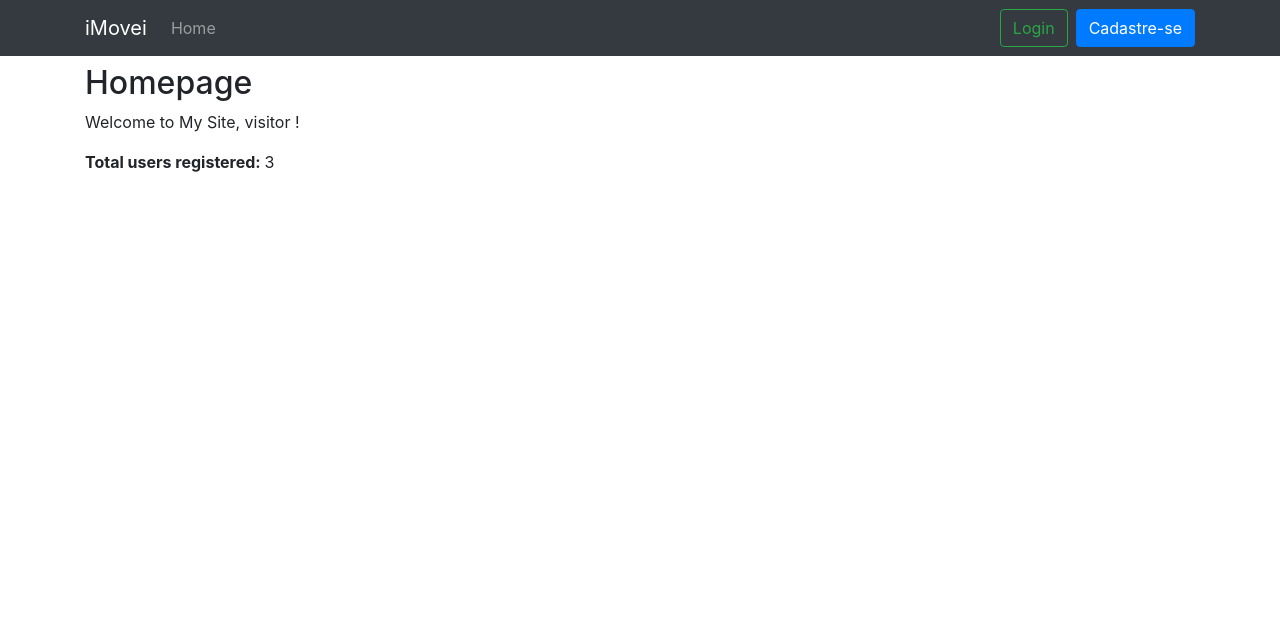
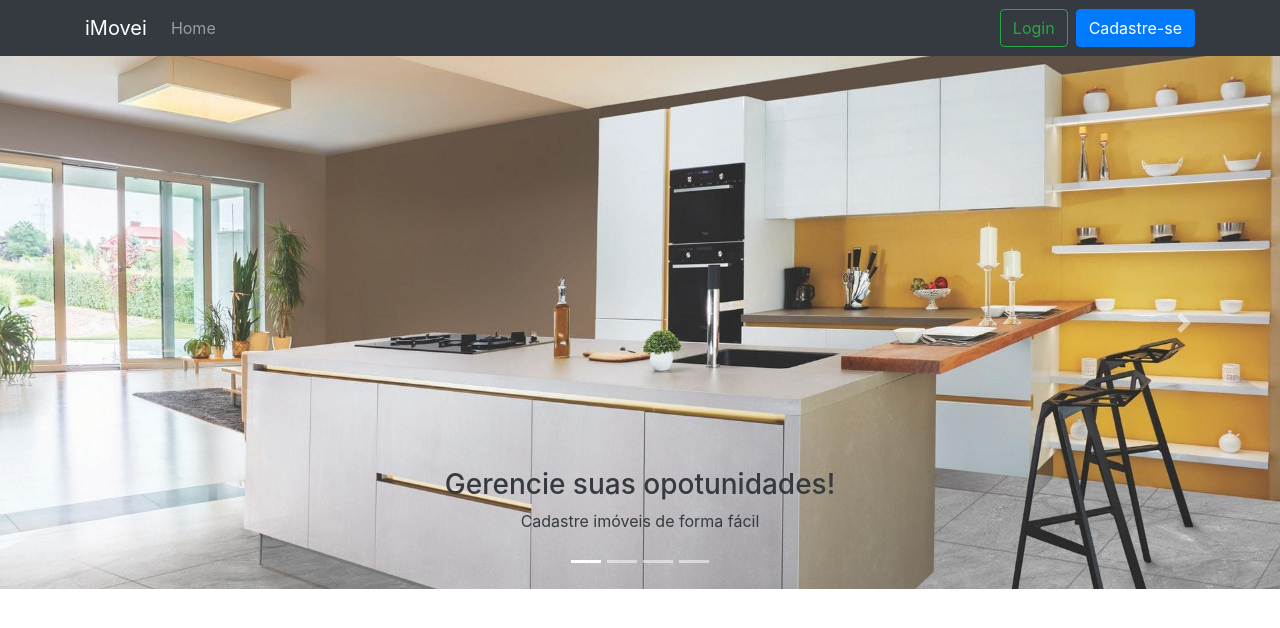
Before and after one commit to joaopedro-guimaraes/imovei-django, a Django app: page / in a window 1280 px wide. Shown: the top 628 px of the page. Run offline with Django 3.2, Linux system fonts and the light colour scheme; data comes from the database, SQL or seed files in the repository; both versions use the stored data as it was after the commit; parts of the project's set-up code (start-up, migrations or seed data) failed here and were passed over; some libraries are stand-ins or nearby versions.

Commit message:
ViaCEP, carousel bootstrap4

```diff
--- a/src/iMovei/settings.py
+++ b/src/iMovei/settings.py
@@ -130,6 +130,10 @@
 
 STATIC_URL = '/static/'
 
+STATICFILES_DIRS = [
+    'static',
+]
+
 LOGIN_REDIRECT_URL = 'home'
 LOGOUT_REDIRECT_URL = 'home'
 
--- a/src/iMovei/templates/agenda/cadastro_visita.html
+++ b/src/iMovei/templates/agenda/cadastro_visita.html
@@ -5,6 +5,7 @@
 {% load crispy_forms_tags %}
 
 {% block content %}
+<div class="container">
 <h1 class="mt-2">Cadastro de visita</h1>
 <hr class="mt-0">
 <div class="row justify-content-center">
@@ -21,4 +22,5 @@
         </div>
     </div>
 </div>
+</div>
 {% endblock content %}
--- a/src/iMovei/templates/agenda/detalhamento_visita.html
+++ b/src/iMovei/templates/agenda/detalhamento_visita.html
@@ -5,7 +5,8 @@
 {% load crispy_forms_tags %}
 
 {% block content %}
-<h2>Detalhamento</h2>
+<div class="container">
+<h1>Detalhamento</h1>
 <hr>
 <div class="row justify-content-center">
     <div class="col-10">
@@ -29,4 +30,5 @@
         <a class="btn btn-outline-primary" href="{% url 'agenda:lista_visitas' %}">Voltar</a>
     </div>
 </div>
+</div>
 {% endblock content %}
--- a/src/iMovei/templates/agenda/lista_visitas.html
+++ b/src/iMovei/templates/agenda/lista_visitas.html
@@ -5,7 +5,8 @@
 {% load crispy_forms_tags %}
 
 {% block content %}
-<h2>Visitas</h2>
+<div class="container">
+<h1>Visitas</h1>
 <hr>
 <div class="row justify-content-center">
     <div class="col-10">
@@ -27,4 +28,5 @@
         </div>
     </div>
 </div>
+</div>
 {% endblock content %}
--- a/src/iMovei/templates/base.html
+++ b/src/iMovei/templates/base.html
@@ -1,3 +1,4 @@
+{% load static %}
 <!DOCTYPE html>
 <html lang="en">
 <head>
@@ -20,9 +21,83 @@
         margin: 0;
     }
     </style>
+
+    <!-- Adicionando Javascript -->
+    <script type="text/javascript" >
+
+        function limpa_formulário_cep() {
+            //Limpa valores do formulário de cep.
+            document.getElementById('rua').value=("");
+            document.getElementById('bairro').value=("");
+            document.getElementById('cidade').value=("");
+            document.getElementById('uf').value=("");
+            //document.getElementById('ibge').value=("");
+        }
+
+        function meu_callback(conteudo) {
+            if (!("erro" in conteudo)) {
+                //Atualiza os campos com os valores.
+                document.getElementById('rua').value=(conteudo.logradouro);
+                document.getElementById('bairro').value=(conteudo.bairro);
+                document.getElementById('cidade').value=(conteudo.localidade);
+                document.getElementById('uf').value=(conteudo.uf);
+                //document.getElementById('ibge').value=(conteudo.ibge);
+            } //end if.
+            else {
+                //CEP não Encontrado.
+                limpa_formulário_cep();
+                alert("CEP não encontrado.");
+            }
+        }
+
+        function pesquisacep(valor) {
+
+            //Nova variável "cep" somente com dígitos.
+            var cep = valor.replace(/\D/g, '');
+
+            //Verifica se campo cep possui valor informado.
+            if (cep != "") {
+
+                //Expressão regular para validar o CEP.
+                var validacep = /^[0-9]{8}$/;
+
+                //Valida o formato do CEP.
+                if(validacep.test(cep)) {
+
+                    //Preenche os campos com "..." enquanto consulta webservice.
+                    document.getElementById('rua').value="...";
+                    document.getElementById('bairro').value="...";
+                    document.getElementById('cidade').value="...";
+                    document.getElementById('uf').value="...";
+                    //document.getElementById('ibge').value="...";
+
+                    //Cria um elemento javascript.
+                    var script = document.createElement('script');
+
+                    //Sincroniza com o callback.
+                    script.src = 'https://viacep.com.br/ws/'+ cep + '/json/?callback=meu_callback';
+
+                    //Insere script no documento e carrega o conteúdo.
+                    document.body.appendChild(script);
+
+                } //end if.
+                else {
+                    //cep é inválido.
+                    limpa_formulário_cep();
+                    alert("Formato de CEP inválido.");
+                }
+            } //end if.
+            else {
+                //cep sem valor, limpa formulário.
+                limpa_formulário_cep();
+            }
+        };
+
+    </script>
+
 </head>
 <body>
-    <nav class="navbar navbar-expand-lg navbar-dark bg-dark mb-2">
+    <nav class="navbar navbar-expand-lg navbar-dark bg-dark">
         <div class="container">
             <a class="navbar-brand" href="{% url 'home' %}">iMovei</a>
             <button class="navbar-toggler" type="button" data-toggle="collapse" data-target="#navbarSupportedContent" aria-controls="navbarSupportedContent" aria-expanded="false" aria-label="Toggle navigation">
@@ -38,7 +113,7 @@
                 <li class="nav-item dropdown">
                     <a class="nav-link dropdown-toggle" href="#" id="navbarDropdown" role="button" data-toggle="dropdown" aria-haspopup="true" aria-expanded="false">Clientes</a>
                     <div class="dropdown-menu" aria-labelledby="navbarDropdown">
-                        <a class="dropdown-item" href="{% url 'clientes:home_clientes' %}">Home</a>
+                        <!--<a class="dropdown-item" href="{% url 'clientes:home_clientes' %}">Home</a>-->
                         <a class="dropdown-item" href="{% url 'clientes:cadastro_clientes' %}">Cadastro</a>
                         <a class="dropdown-item" href="{% url 'clientes:lista_clientes' %}">Listagem</a>
                     </div>
@@ -46,7 +121,7 @@
                 <li class="nav-item dropdown">
                     <a class="nav-link dropdown-toggle" href="#" id="navbarDropdown" role="button" data-toggle="dropdown" aria-haspopup="true" aria-expanded="false">Imóveis</a>
                     <div class="dropdown-menu" aria-labelledby="navbarDropdown">
-                        <a class="dropdown-item" href="{% url 'imoveis:home_imoveis' %}">Home</a>
+                        <!--<a class="dropdown-item" href="{% url 'imoveis:home_imoveis' %}">Home</a>-->
                         <a class="dropdown-item" href="{% url 'imoveis:cadastro_imoveis' %}">Cadastro</a>
                         <a class="dropdown-item" href="{% url 'imoveis:lista_imoveis' %}">Listagem</a>
                     </div>
@@ -54,7 +129,7 @@
                 <li class="nav-item dropdown">
                     <a class="nav-link dropdown-toggle" href="#" id="navbarDropdown" role="button" data-toggle="dropdown" aria-haspopup="true" aria-expanded="false">Agenda</a>
                     <div class="dropdown-menu" aria-labelledby="navbarDropdown">
-                        <a class="dropdown-item" href="{% url 'agenda:home_agenda' %}">Home</a>
+                        <!--<a class="dropdown-item" href="{% url 'agenda:home_agenda' %}">Home</a>-->
                         <a class="dropdown-item" href="{% url 'agenda:cadastro_visita' %}">Cadastro</a>
                         <a class="dropdown-item" href="{% url 'agenda:lista_visitas' %}">Listagem</a>
                     </div>
@@ -88,10 +163,8 @@
         </div>
     </nav>
 
-    <div class="container">
     {% block content %}
     {% endblock content %}
-    </div>
 
 
     <script src="https://code.jquery.com/jquery-3.3.1.slim.min.js" integrity="sha384-q8i/X+965DzO0rT7abK41JStQIAqVgRVzpbzo5smXKp4YfRvH+8abtTE1Pi6jizo" crossorigin="anonymous"></script>
--- a/src/iMovei/templates/clientes/cadastro.html
+++ b/src/iMovei/templates/clientes/cadastro.html
@@ -5,6 +5,7 @@
 {% load crispy_forms_tags %}
 
 {% block content %}
+<div class="container">
   <h1 class="mt-2">Cadastro de cliente</h1>
     <hr class="mt-0">
     <div class="row justify-content-center">
@@ -21,4 +22,5 @@
             </div>
         </div>
     </div>
+</div>
 {% endblock content %}
--- a/src/iMovei/templates/clientes/confirma_exclusao.html
+++ b/src/iMovei/templates/clientes/confirma_exclusao.html
@@ -3,6 +3,7 @@
 {% load static %}
 
 {% block content %}
+<div class="container">
   <h2 class="mb-2">Atenção! Deseja excluir o cliente {{ cliente }} (CPF: {{ cliente.cpf }}) ?</h2>
 
   <form action="" method="POST">
@@ -10,4 +11,5 @@
     <button class="btn btn-success" type="submit">Confirmar</button>
     <a class="btn btn-danger" href="{% url 'clientes:lista_clientes' %}">Cancelar</a>
   </form>
+</div>
 {% endblock content %}
--- a/src/iMovei/templates/clientes/lista_clientes.html
+++ b/src/iMovei/templates/clientes/lista_clientes.html
@@ -5,7 +5,8 @@
 {% load crispy_forms_tags %}
 
 {% block content %}
-<h2>Clientes</h2>
+<div class="container">
+<h1>Clientes</h1>
 <hr>
 <div class="row justify-content-center">
     <div class="col-10">
@@ -32,4 +33,5 @@
         </div>
     </div>
 </div>
+</div>
 {% endblock content %}
--- a/src/iMovei/templates/home.html
+++ b/src/iMovei/templates/home.html
@@ -1,15 +1,83 @@
 {% extends 'base.html' %}
 
+{% load static %}
+
 {% block content %}
-    <h2>Homepage</h2>
-    <p>Welcome to My Site,
+<div id="carouselSite" class="carousel slide" data-ride="carousel">
+
+    <ol class="carousel-indicators">
+        <li data-target="#carouselSite" data-slide-to="0" class="active"></li>
+        <li data-target="#carouselSite" data-slide-to="1"></li>
+        <li data-target="#carouselSite" data-slide-to="2"></li>
         {% if user.is_authenticated %}
-            {{ user.username }}
         {% else %}
-            visitor
-        {% endif %}!
-    </p>
-    <p>
-        <strong>Total users registered: </strong>{{ count }}
-    </p>
+        <li data-target="#carouselSite" data-slide-to="3"></li>
+        {% endif %}
+    </ol>
+
+    <div class="carousel-inner">
+
+        <div class="carousel-item active">
+            <img src="{% static 'home/slide1.jpg' %}" class="img-fluid d-block">
+
+            <div class="carousel-caption d-none d-sm-block">
+
+                <h3 style="color: #343A40">Gerencie suas opotunidades!</h3>
+                <p style="color: #343A40">Cadastre imóveis de forma fácil</p>
+
+            </div>
+        </div>
+
+        <div class="carousel-item">
+            <img src="{% static 'home/slide2.jpg' %}" class="img-fluid d-block">
+
+            <div class="carousel-caption d-none d-sm-block">
+
+                <h3 style="color: #343A40">Não perca clientes!</h3>
+                <p style="color: #343A40">Cadastre-os e não deixe passar uma venda</p>
+
+            </div>
+        </div>
+
+        <div class="carousel-item">
+            <img src="{% static 'home/slide3.jpg' %}" class="img-fluid d-block">
+
+            <div class="carousel-caption d-none d-sm-block">
+
+                <h3 style="color: #343A40">Organize seu trabalho!</h3>
+                <p style="color: #343A40">Agende visitas e crie lembretes</p>
+
+            </div>
+        </div>
+
+        {% if user.is_authenticated %}
+        {% else %}
+        <div class="carousel-item">
+            <img src="{% static 'home/slide4.jpg' %}" class="img-fluid d-block">
+
+            <div class="carousel-caption d-none d-sm-block">
+
+                <h2>Não possui uma conta?</h2>
+                <a href="{% url 'signup' %}" class="btn btn-lg btn-primary">Cadastre-se</a>
+                <br>
+                <h2>ou</h2>
+                <a href="{% url 'login' %}" class="btn btn-lg btn-success">Login</a>
+
+            </div>
+        </div>
+        {% endif %}
+
+    </div>
+
+    <a href="#carouselSite" class="carousel-control-prev" role="button" data-slide="prev">
+        <span class="carousel-control-prev-icon"></span>
+        <span class="sr-only">Anterior</span>
+    </a>
+
+    <a href="#carouselSite" class="carousel-control-next" role="button" data-slide="next">
+        <span class="carousel-control-next-icon"></span>
+        <span class="sr-only">Próximo</span>
+    </a>
+
+</div>
 {% endblock content %}
--- a/src/iMovei/templates/imoveis/cadastro.html
+++ b/src/iMovei/templates/imoveis/cadastro.html
@@ -5,6 +5,7 @@
 {% load crispy_forms_tags %}
 
 {% block content %}
+<div class="container">
 <h1 class="mt-2">Cadastro de imóvel</h1>
 <hr class="mt-0">
 <div class="row justify-content-center">
@@ -127,4 +128,5 @@
 
 </div>
 </div>
+</div>
 {% endblock content %}
--- a/src/iMovei/templates/imoveis/confirma_exclusao.html
+++ b/src/iMovei/templates/imoveis/confirma_exclusao.html
@@ -3,6 +3,7 @@
 {% load static %}
 
 {% block content %}
+<div class="container">
     <h2 class="mb-2">Atenção! Deseja excluir o imóvel {{ imovel.id }} ?</h2>
 
     <form action="" method="POST">
@@ -10,4 +11,5 @@
         <button class="btn btn-success" type="submit">Confirmar</button>
         <a class="btn btn-danger" href="{% url 'imoveis:lista_imoveis' %}">Cancelar</a>
     </form>
+</div>
 {% endblock content %}
--- a/src/iMovei/templates/imoveis/lista_imoveis.html
+++ b/src/iMovei/templates/imoveis/lista_imoveis.html
@@ -5,7 +5,8 @@
 {% load crispy_forms_tags %}
 
 {% block content %}
-<h2>Imóveis</h2>
+<div class="container">
+<h1>Imóveis</h1>
 <hr>
 <div class="row justify-content-center">
     <div class="col-10">
@@ -34,4 +35,5 @@
 
     </div>
 </div>
+</div>
 {% endblock content %}
--- a/src/iMovei/urls.py
+++ b/src/iMovei/urls.py
@@ -15,6 +15,8 @@
 """
 from django.contrib import admin
 from django.urls import path, include
+from django.conf import settings
+from django.conf.urls.static import static
 
 from iMovei.core import views
 from iMovei.imoveis import urls as imoveis_urls
@@ -34,4 +36,4 @@
     path('clientes/', include(clientes_urls, namespace='clientes')),
     path('imoveis/', include(imoveis_urls, namespace='imoveis')),
     path('agenda/', include(agenda_urls, namespace='agenda'))
-]
+] + static(settings.STATIC_URL, document_root=settings.STATIC_ROOT)
```
Also changed, not shown: src/iMovei/imoveis/forms.py (+54 -29 lines), src/db.sqlite3, src/static/home/slide1.jpg (added), src/static/home/slide2.jpg (added), src/static/home/slide3.jpg (added), src/static/home/slide4.jpg (added).
